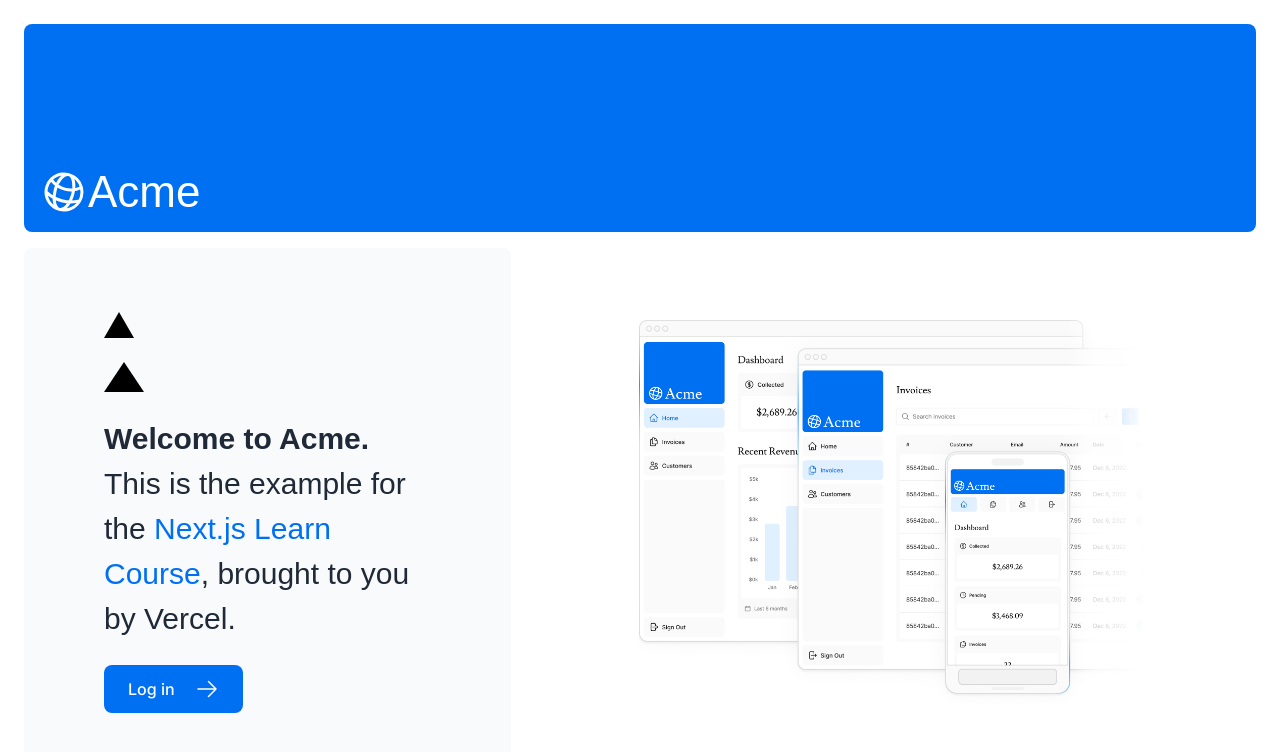
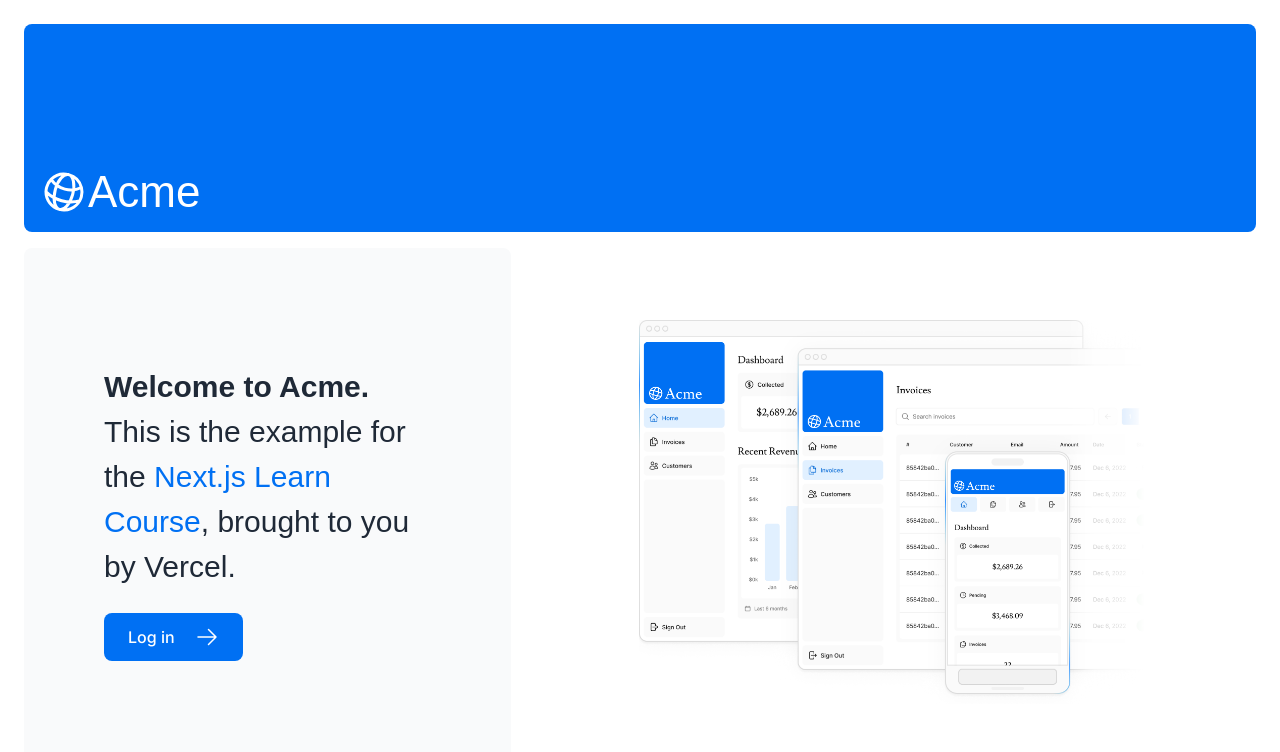
Before and after one commit to Heisemerie/financial-dashboard, a Next.js app: page / in a window 1280 px wide. Shown: the top 752 px of the page. Built offline with nearby package versions, Linux system fonts and the light colour scheme; a web font is replaced by a local one.

Commit message:
Fix: commented out triangles

```diff
--- a/app/page.tsx
+++ b/app/page.tsx
@@ -13,8 +13,8 @@
       </div>
       <div className="mt-4 flex grow flex-col gap-4 md:flex-row">
         <div className="flex flex-col justify-center gap-6 rounded-lg bg-gray-50 px-6 py-10 md:w-2/5 md:px-20">
-          <div className="relative w-0 h-0 border-l-[15px] border-r-[15px] border-b-[26px] border-l-transparent border-r-transparent border-b-black" />
-          <div className={styles.shape} />
+          {/* <div className="relative w-0 h-0 border-l-[15px] border-r-[15px] border-b-[26px] border-l-transparent border-r-transparent border-b-black" /> */}
+          {/* <div className={styles.shape} /> */}
           <p
             className={`text-xl text-gray-800 md:text-3xl md:leading-normal ${lusitana.className}`}
           >
```
